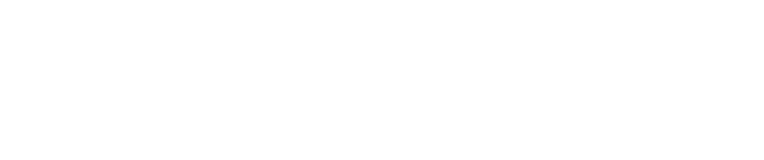
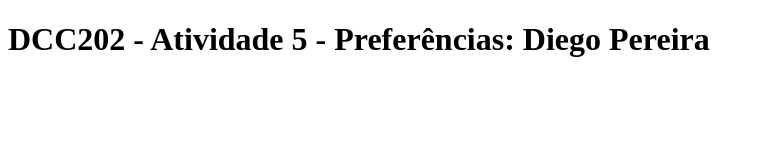
Before and after one commit to ufjf-dcc202/ufjf-dcc202-2023-3-a-atv5-DiegoPereira11, a website: page index.html in a window 1280 px wide. Shown: the whole page, without its empty margins (0-764 px from the left). Drawn offline with Linux system fonts and the light colour scheme.

Commit message:
adiciona main e seu titulo

```diff
--- a/index.html
+++ b/index.html
@@ -6,6 +6,8 @@
     <title>DCC202 - Atividade 5 - Preferências: Diego Pereira</title>
 </head>
 <body>
-
+    <main>
+        <h1>DCC202 - Atividade 5 - Preferências: Diego Pereira</h1>
+    </main>
 </body>
 </html>
```
